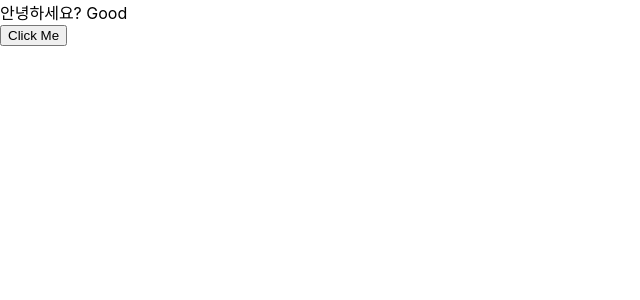
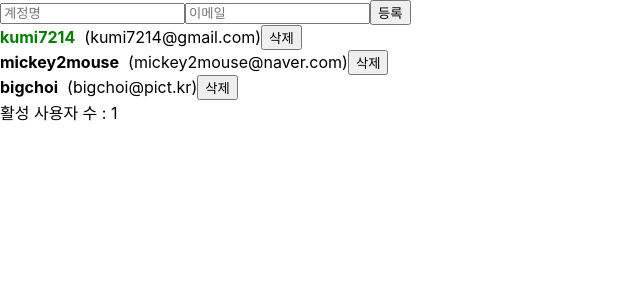
Before and after one commit to codingbyTaekong/react-basic, a React (Create React App) app: page / in a window 1280 px wide. Shown: the top 300 px of the page, without its empty margins (0-640 px from the left). Built offline with nearby package versions, Linux system fonts and the light colour scheme.

Commit message:
리액트 Context api 기초 실습

```diff
--- a/src/App.js
+++ b/src/App.js
@@ -1,4 +1,4 @@
-import React,{useRef, useState, useMemo, useCallback, useReducer} from 'react';
+import React,{useRef, useState, useMemo, useCallback, useReducer, createContext} from 'react';
 import Counter from './components/Counter';
 import CreateUser from './components/CreateUser';
 import InputSample from './components/InputSample';
@@ -56,6 +56,9 @@ function reducer(state, action) {
       throw new Error('Unhandled Action')
   }
 }
+
+export const UserDispatch = createContext(null);
+
 function App() {
   // useState로 구현
   const useS = () => {
@@ -128,47 +131,38 @@ function App() {
   }
   // useReduce로 구현
   const [state, dispatch] = useReducer(reducer, initialState);
-  const [form,onChange, reset] = useInputs({
-    username : '',
-    email : ''
-  })
-  const {username,email} = form;
+  // const [form,onChange, reset] = useInputs({
+  //   username : '',
+  //   email : ''
+  // })
+  // const {username,email} = form;
   const { users } = state;
-  const nextId = useRef(4)
-
-  const onCreate = useCallback(e=> {
-    dispatch({
-      type: "CREATE_USER",
-      user : {
-        id: nextId.current,
-        username,
-        email
-      }
-    })
-    nextId.current += 1;
-    reset()
-  }, [username, email, reset])
-  const onToggle =  useCallback(id=> {
-    dispatch({
-      type: "TOGGLE_USER",
-      id
-    });
-  }, []);
-
-  const onRemove = useCallback(id => {
-    dispatch({
-      type: "REMOVE_USER",
-      id
-    })
-  })
+  // const nextId = useRef(4)
+  // const onCreate = useCallback(e=> {
+  //   dispatch({
+  //     type: "CREATE_USER",
+  //     user : {
+  //       id: nextId.current,
+  //       username,
+  //       email
+  //     }
+  //   })
+  //   nextId.current += 1;
+  //   reset()
+  // }, [username, email, reset])
   const count = useMemo(()=> countActiveUsers(users), [users])
   return (
-    <>
-      <CreateUser username={username} email={email} onChange={onChange} onCreate={onCreate}/>
-      <UserList users={users} onToggle={onToggle} onRemove={onRemove} />
+    <UserDispatch.Provider value={dispatch}>
+      <CreateUser
+        // username={username}
+        // email={email}
+        // onChange={onChange}
+        // onCreate={onCreate}
+      />
+      <UserList users={users} />
       <div>활성 사용자 수 : {count}</div>
       {/* <Counter/> */}
-    </>
+    </UserDispatch.Provider>
   );
 }
 
--- a/src/components/CreateUser.js
+++ b/src/components/CreateUser.js
@@ -1,6 +1,28 @@
-import React from "react";
+import React, {useRef, useContext} from "react";
+import useInputs from "./useInputs";
+import {UserDispatch} from "../App";
+import { useCallback } from "react/cjs/react.development";
 
-function CreateUser({username, email, onChange, onCreate}) {
+// function CreateUser({username, email, onChange, onCreate}) {
+function CreateUser() {
+    const dispatch = useContext(UserDispatch)
+    const [form,onChange, reset] = useInputs({
+        username : '',
+        email : ''
+    })
+    const {username,email} = form;
+    const nextId = useRef(4)
+    const onCreate = useCallback(()=> {
+        dispatch({
+        type: "CREATE_USER",
+        user : {
+            id: nextId.current,
+            username,
+            email
+        }
+        })
+        nextId.current += 1;
+    }, [username, email, reset])
     return (
         <div>
             <input  name="username" placeholder="계정명" onChange={onChange} value={username} />
--- a/src/components/UserList.js
+++ b/src/components/UserList.js
@@ -1,7 +1,9 @@
-import React,{useEffect} from "react";
+import React,{useEffect, useContext} from "react";
+import { UserDispatch } from "../App";
 
-const User = React.memo(function User ({user,onRemove, onToggle}) {
+const User = React.memo(function User ({user}) {
     const {username, email, id, active} = user;
+    const dispatch = useContext(UserDispatch)
     // 컴포넌트가 랜더링 될 때 한 번만 실행됨
     // props => state로 쓸 때
     // REST API
@@ -39,16 +41,16 @@ const User = React.memo(function User ({user,onRemove, onToggle}) {
 
     return (
         <div>
-            <b style={{color : active ? "green" : "black", cursor: 'pointer'}} onClick={()=>onToggle(id)}>{username}</b>&nbsp;<span> ({email})</span><button onClick={()=> onRemove(id)}>삭제</button>
+            <b style={{color : active ? "green" : "black", cursor: 'pointer'}} onClick={()=> dispatch({type : 'TOGGLE_USER', id})}>{username}</b>&nbsp;<span> ({email})</span><button onClick={()=>dispatch({type: "REMOVE_USER", id})}>삭제</button>
         </div>
     )
 })
 
-function UserList ({users, onRemove, onToggle}) {
+function UserList ({users}) {
     return (
         <div>
             {users.map(user => (
-                <User user={user} key={user.id} onRemove={onRemove} onToggle={onToggle} />
+                <User user={user} key={user.id} />
             ))}
         </div>
     )
--- a/src/index.js
+++ b/src/index.js
@@ -8,8 +8,8 @@ import ContextSample from './components/ContextSample';
 
 ReactDOM.render(
   <React.StrictMode>
-    {/* <App /> */}
-    <ContextSample />
+    <App />
+    {/* <ContextSample /> */}
   </React.StrictMode>,
   document.getElementById('root')
 );
```
